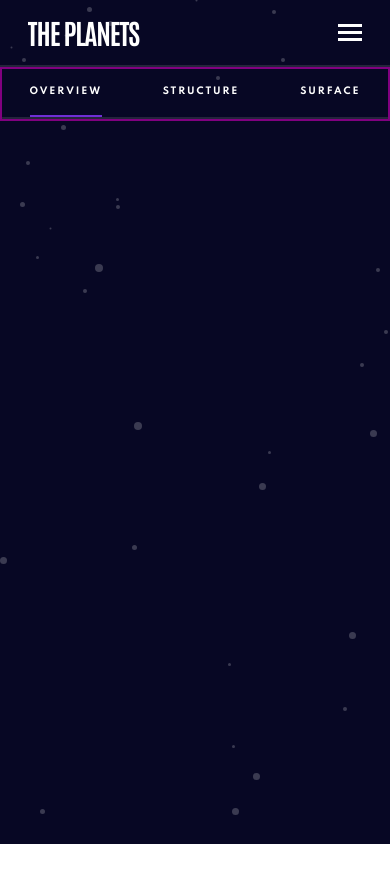
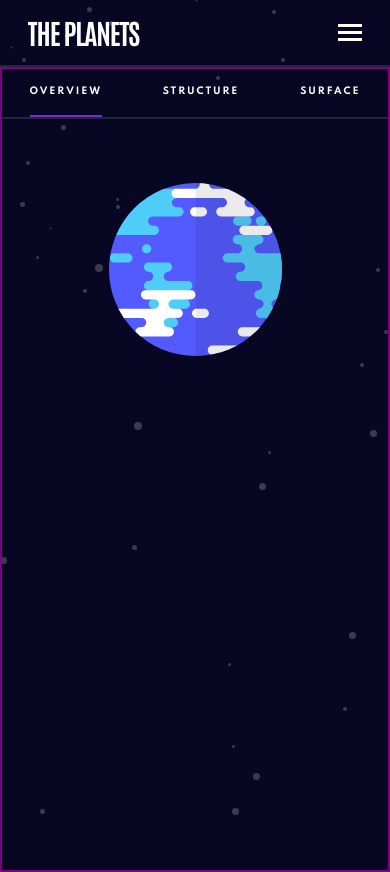
Before and after one commit to JesusKreist/planets-facts-site, a Next.js app: page /earth in a window 390 px wide. Before the commit the page ends 844 px from the top, so only its background shows below. Built offline with nearby package versions, Linux system fonts and the light colour scheme.

Commit message:
Add dynamic planet images to mobile devices

```diff
--- a/src/components/PlanetPage/PlanetImage.tsx
+++ b/src/components/PlanetPage/PlanetImage.tsx
@@ -34,6 +34,17 @@ const PlanetImage = () => {
     neptune: "285px",
   };
 
+  const mobileHeights = {
+    mercury: "111px",
+    venus: "154px",
+    earth: "173px",
+    mars: "129px",
+    jupiter: "224px",
+    saturn: "256px",
+    uranus: "176px",
+    neptune: "173px",
+  };
+
   useEffect(() => {
     switch (planetInfo) {
       case "overview":
@@ -55,7 +66,7 @@ const PlanetImage = () => {
       alignItems="center"
       justifyContent="center"
       // border="2px solid white"
-      gridColumn={{ md: "3 / -3", lg: "3 / 21", xl: "5 / 20" }}
+      gridColumn={{ base: "1 / -1", md: "3 / -3", lg: "3 / 21", xl: "5 / 20" }}
       gridRow={{ lg: "3 / 18" }}
       position="relative"
     >
@@ -78,10 +89,10 @@ const PlanetImage = () => {
         height="100%"
         bgImage={currentImage}
         bgSize={{
+          base: `${mobileHeights[planetName]}`,
           md: `${tabletHeights[planetName]}`,
           lg: planetIsSaturnOrJupiter ? "contain" : "auto",
         }}
-        // bgSize="contain"
         bgRepeat="no-repeat"
         bgPosition="center"
         // border="3px solid red"
--- a/src/components/PlanetPage/PlanetInfoSwitcherMobile.tsx
+++ b/src/components/PlanetPage/PlanetInfoSwitcherMobile.tsx
@@ -16,7 +16,7 @@ const PlanetInfoSwitcherMobile = () => {
       borderBottom="2px solid rgb(151, 151, 151, 0.2)"
       templateColumns="repeat(14, 1fr)"
       display={{ base: "grid", md: "none" }}
-      height="3.125rem"
+      // height="3.125rem"
     >
       <Flex gridColumn="2 / -2" justifyContent="space-between">
         <PlanetInfoButtonMobile
--- a/src/components/PlanetPage/PlanetPage.tsx
+++ b/src/components/PlanetPage/PlanetPage.tsx
@@ -79,15 +79,15 @@ const PlanetPage = () => {
         margin="0 auto"
         minHeight={{ lg: minHeightForLargeScreens }}
         border="2px solid purple"
-        templateRows={{ md: "25.2rem 15.82rem 5.5rem ", lg: "repeat(24, 1fr)" }}
+        templateRows="3.125rem 18.75rem 14.6875rem 13.5rem"
         rowGap={{ md: "2rem", lg: "0" }}
         paddingBottom={{ md: "2rem", lg: "0" }}
         templateColumns={{ base: "repeat(14, 1fr)", md: "repeat(36, 1fr)" }}
       >
         <PlanetInfoSwitcherMobile />
-        {/* <PlanetImage />
+        <PlanetImage />
 
-      <PlanetInfo />
+        {/* <PlanetInfo />
       <PlanetInfoSpecs /> */}
       </Grid>
     </>
```
